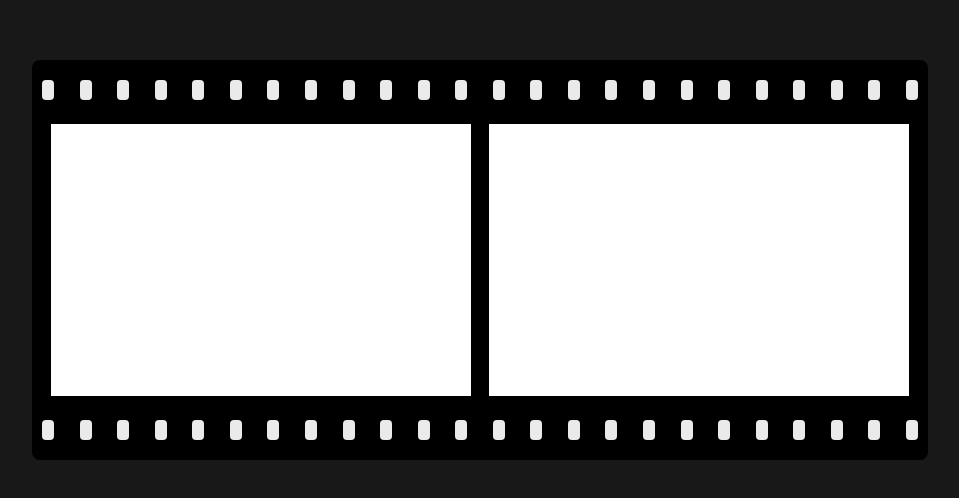
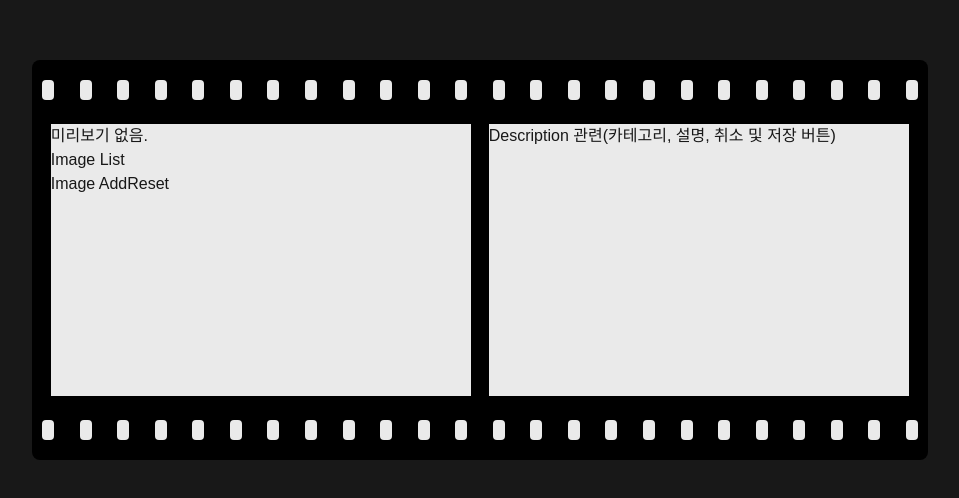
Before and after one commit to DevWonny/Re-Memory, a Next.js app: page /upload in a window 1280 px wide. Shown: the part 140-638 px from the top of the page, without its empty margins (160-1119 px from the left). Built offline with nearby package versions, Linux system fonts and the light colour scheme.

Commit message:
Image 추가 로직 구현 진행중

```diff
--- a/app/upload/page.tsx
+++ b/app/upload/page.tsx
@@ -3,15 +3,34 @@
 // * 업로드 관련 내용 배경은 필름 프레임을 구현해서 작업.
 // * Break Point -> sm(40rem, 640px)을 기준으로 작업
 // * PC -> 좌우 형태로 레이아웃 구성(필름 프레임이 가로로 길게 2칸으로)
-// *    -> 좌측에는 미리보기(drag & drop형식) + 파일(파일 개별 제거 및 전체 제거) / 우측에는 분류(카페고리 - 여행지), 설명 , 버튼
-// * Mobile -> 위에서 부터 순서대로 이미지 미리보기(darg & drop형식) - 클릭해서 파일 추가(파일 개별 제거 및 전체 제거 버튼 필요)
-// *        -> 분류(카테고리 - 여행지) - 설명 - 버튼(취소, 저장)
+// *    -> 좌 : 이미지 미리보기(Swiper로 확인 하게) + 파일 추가 및 제거 + 초기화
+// *    -> 우 : 카테고리 입력 + 설명 + 취소 및 저장 버튼
+// * Mobile -> PC에서 좌우로 되어있던 것들을 상하로 Layout 변경
 
 "use client";
+import { useState, useRef } from "react";
+import Image from "next/image";
 // style
 import "@/styles/upload.scss";
 
 export default function Upload() {
+  const imageInputRef = useRef<HTMLInputElement | null>(null);
+  const [previewImage, setPreviewImage] = useState<string | null>(null);
+
+  // function
+  const onAddImages = () => {
+    console.log("On Add Images!");
+  };
+
+  const onOpenInput = () => {
+    if (!imageInputRef.current) {
+      console.log("Upload Page On Open Input Error!");
+      return;
+    }
+
+    imageInputRef.current.click();
+  };
+
   return (
     <div className="upload-page flex items-center justify-center w-screen h-screen">
       <div className="upload-container flex flex-col items-center justify-between w-[70%] h-[50%]">
@@ -22,8 +41,43 @@ export default function Upload() {
         </div>
 
         <div className="contents-container flex justify-around items-center w-full h-full">
-          <div className="content w-[48%] h-[85%]"></div>
-          <div className="content w-[48%] h-[85%]"></div>
+          <div className="content w-[48%] h-[85%] flex flex-col">
+            {/* // * Image Preview */}
+            <div className="preview-content">
+              {previewImage ? (
+                <Image src={previewImage} alt="Preview Image" />
+              ) : (
+                <span>미리보기 없음.</span>
+              )}
+            </div>
+            {/* // * Image List  */}
+            <div className="image-list-content">Image List</div>
+
+            {/* // * Input */}
+            <input
+              type="file"
+              multiple
+              className="hidden"
+              accept="image/*"
+              ref={imageInputRef}
+              onChange={onAddImages}
+            />
+
+            {/* // * Buttons */}
+            <div className="button-content flex">
+              <button
+                className="add-button cursor-pointer"
+                onClick={onOpenInput}
+              >
+                Image Add
+              </button>
+              <button className="reset-button cursor-pointer">Reset</button>
+            </div>
+          </div>
+
+          <div className="content w-[48%] h-[85%]">
+            Description 관련(카테고리, 설명, 취소 및 저장 버튼)
+          </div>
         </div>
 
         <div className="perforation">
--- a/styles/upload.scss
+++ b/styles/upload.scss
@@ -22,7 +22,8 @@ div.upload-page {
 
     div.contents-container {
       div.content {
-        background-color: white;
+        background-color: $text-color;
+        color: $sub-color;
       }
     }
   }
```
